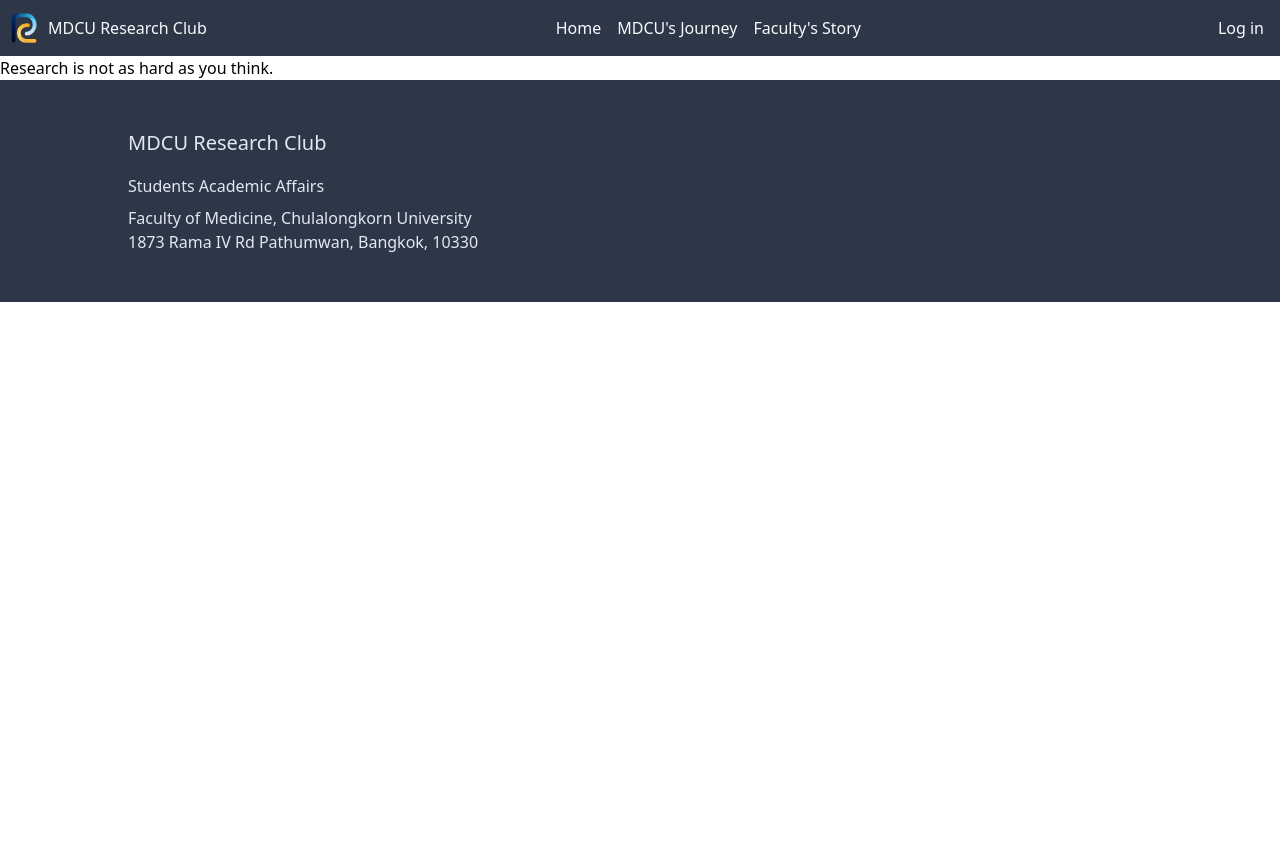
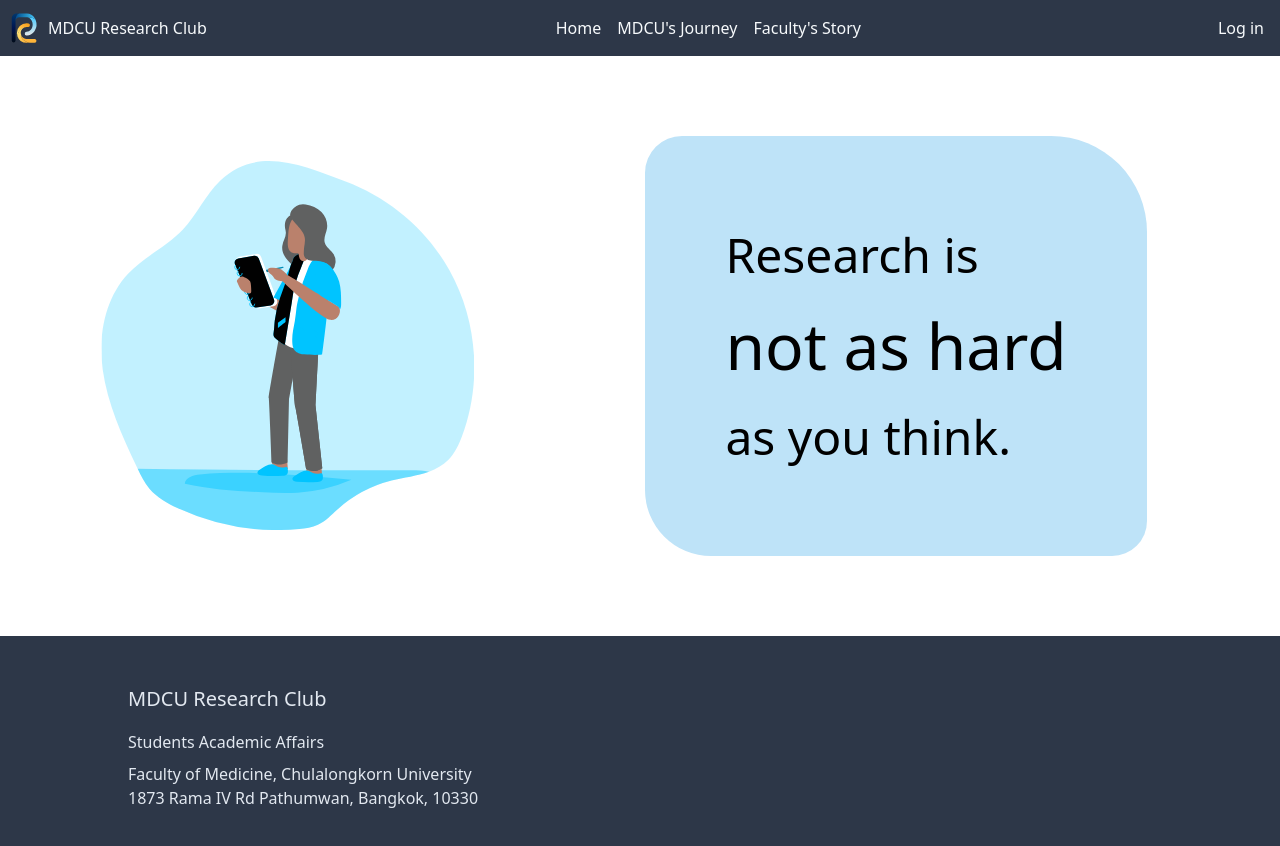
Before and after one commit to MDCUResearchClub/web, a Next.js app in the folder nextjs/: page / in a window 1280 px wide. Shown: the top 846 px of the page. Before the commit the page ends 800 px from the top, so only its background shows below. Built offline with nearby package versions, Linux system fonts and the light colour scheme.

Commit message:
nextjs - home page

```diff
--- a/nextjs/components/pages/index.tsx
+++ b/nextjs/components/pages/index.tsx
@@ -3,7 +3,45 @@
 export default function IndexPage() {
   return (
     <Page title="Home">
-      <h1>Research is not as hard as you think.</h1>
+      <div className="p-8 container relative mx-auto md:flex justify-around items-start">
+        <div className="flex flex-col justify-center absolute md:static top-0 bottom-0 right-0 opacity-50 md:opacity-100 self-center w-1/2 md:w-5/12 lg:w-4/12 headline-img px-4">
+          <img alt="" src="/images/front.svg" />
+        </div>
+        <div className="md:bg-blue-200 md:p-12 lg:p-16 xl:p-20 my-12 sm:m-12 headline-container">
+          <h1 className="text-3xl md:text-4xl xl:text-5xl leading-relaxed">
+            Research is
+            <br />
+            <span className="whitespace-no-wrap text-4xl md:text-5xl xl:text-6xl relative headline-highlight z-0">
+              not as hard
+            </span>
+            <br />
+            as you think.
+          </h1>
+        </div>
+      </div>
+      <style jsx>
+        {`
+          .headline-container {
+            border-radius: 37px 96px 35px 66px;
+          }
+
+          .headline-highlight::after {
+            content: "";
+            @apply absolute inset-0 bg-orange-300 transform -skew-x-12;
+            z-index: -1;
+          }
+
+          .headline-img {
+            transform: scaleX(-1);
+          }
+
+          @screen md {
+            .headline-img {
+              @apply transform scale-x-100;
+            }
+          }
+        `}
+      </style>
     </Page>
   );
 }
--- a/nextjs/package.json
+++ b/nextjs/package.json
@@ -11,6 +11,7 @@
     "next": "9.5.2",
     "react": "16.13.1",
     "react-dom": "16.13.1",
+    "styled-jsx-plugin-postcss": "^2.0.1",
     "tailwindcss": "^1.7.5"
   },
   "devDependencies": {
--- a/nextjs/postcss.config.js
+++ b/nextjs/postcss.config.js
@@ -1,3 +1,3 @@
 module.exports = {
-  plugins: ["tailwindcss", "autoprefixer"],
+  plugins: { tailwindcss: {}, autoprefixer: {} },
 };
```
Also changed, not shown: nextjs/.babelrc (added), nextjs/public/images/front.svg (added), 1 other file (tests, documents, lock files or other folders).
